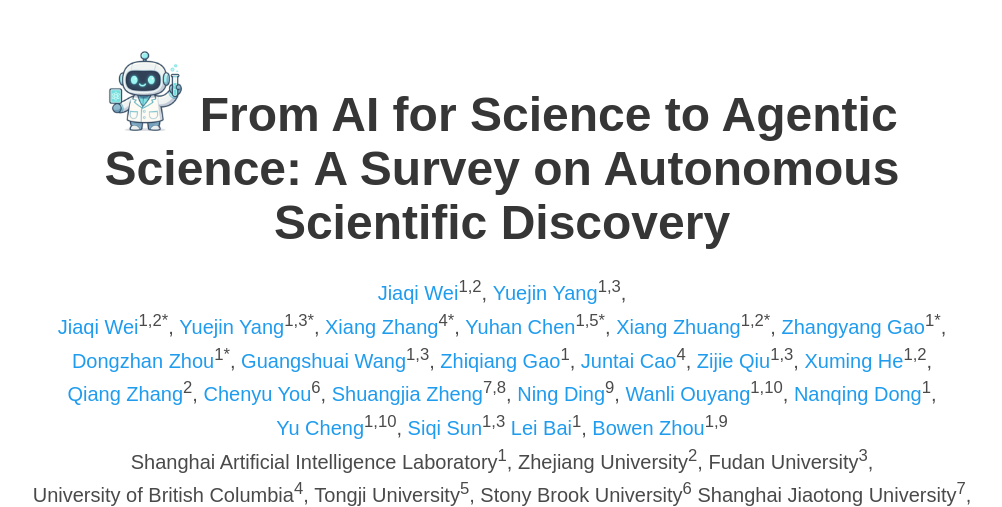
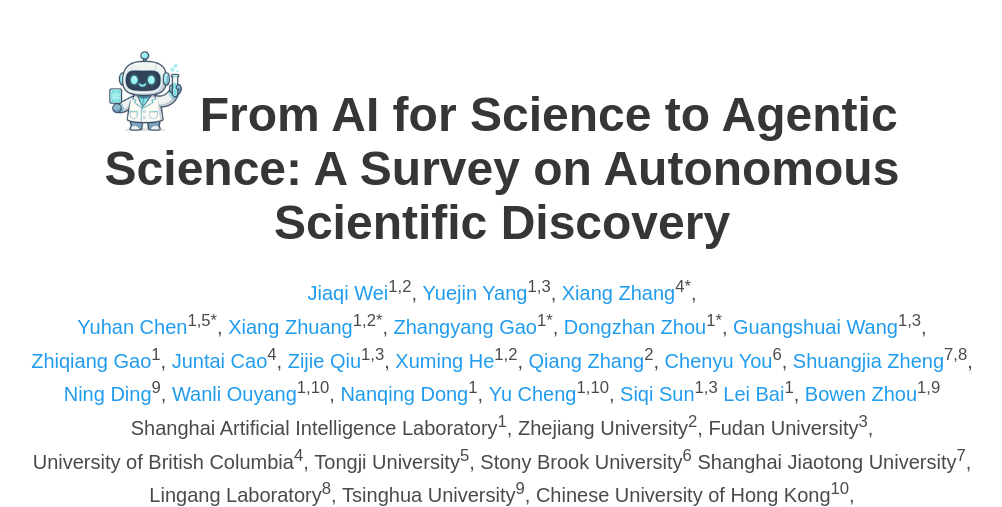
Before and after one commit to AgenticScience/AgenticScience.github.io, a plain HTML site: page index.html in a window 1280 px wide. Shown: the top 507 px of the page, without its empty margins (138-1140 px from the left). Drawn offline with nearby package versions, Linux system fonts and the light colour scheme; some icons are missing; a web font is replaced by a local one.

Commit message:
Update index.html

```diff
--- a/index.html
+++ b/index.html
@@ -61,17 +61,14 @@
                               <span class="author-block">
                                 <a href="https://github.com/QQingDDan" target="_blank">Yuejin Yang</a><sup>1,3</sup>,
                               </span>
+                               <span class="author-block">
+                                  <a href="https://scholar.google.com/citations?user=rHLK5ggAAAAJ&hl=zh-CN" target="_blank">Xiang Zhang</a><sup>4*</sup>,</span>
+                              </span>
                             </div>
 
                             <div class="is-size-5 publication-authors">
                               <!-- Paper authors -->
-                              <span class="author-block">
-                                  <a href="https://upup-wei.github.io/" target="_blank">Jiaqi Wei</a><sup>1,2*</sup>,</span>
-                              <span class="author-block">
-                                  <a href="https://github.com/QQingDDan" target="_blank">Yuejin Yang</a><sup>1,3*</sup>,</span>
-                              <span class="author-block">
-                                  <a href="https://scholar.google.com/citations?user=rHLK5ggAAAAJ&hl=zh-CN" target="_blank">Xiang Zhang</a><sup>4*</sup>,</span>
-                              <span class="author-block">
+                               <span class="author-block">
                                   <a href="https://scholar.google.com/citations?user=WfuM09cAAAAJ&hl=en" target="_blank">Yuhan Chen</a><sup>1,5*</sup>,</span>
                               <span class="author-block">
                                   <a href="https://toooooodo.github.io/" target="_blank">Xiang Zhuang</a><sup>1,2*</sup>,</span>
```
